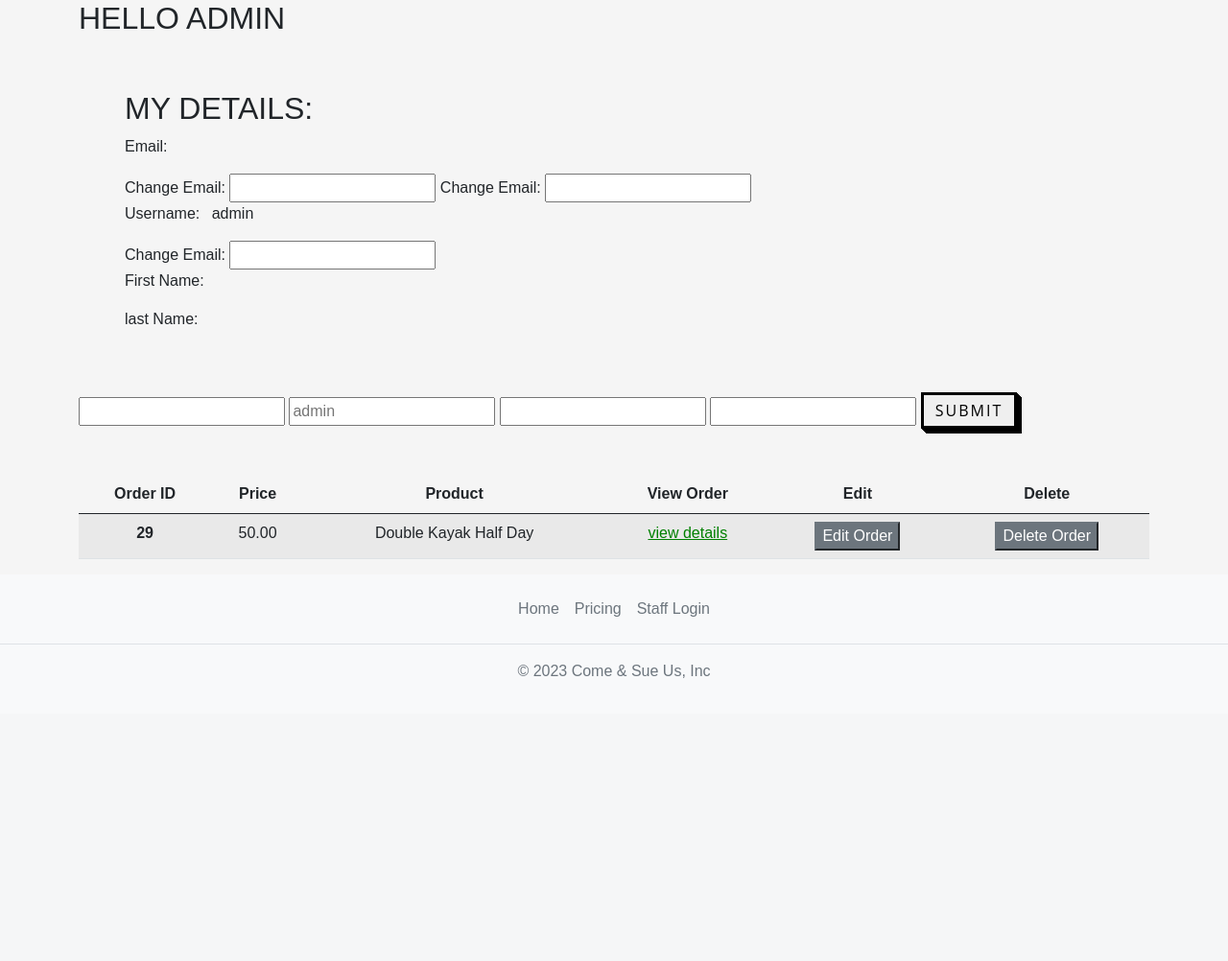
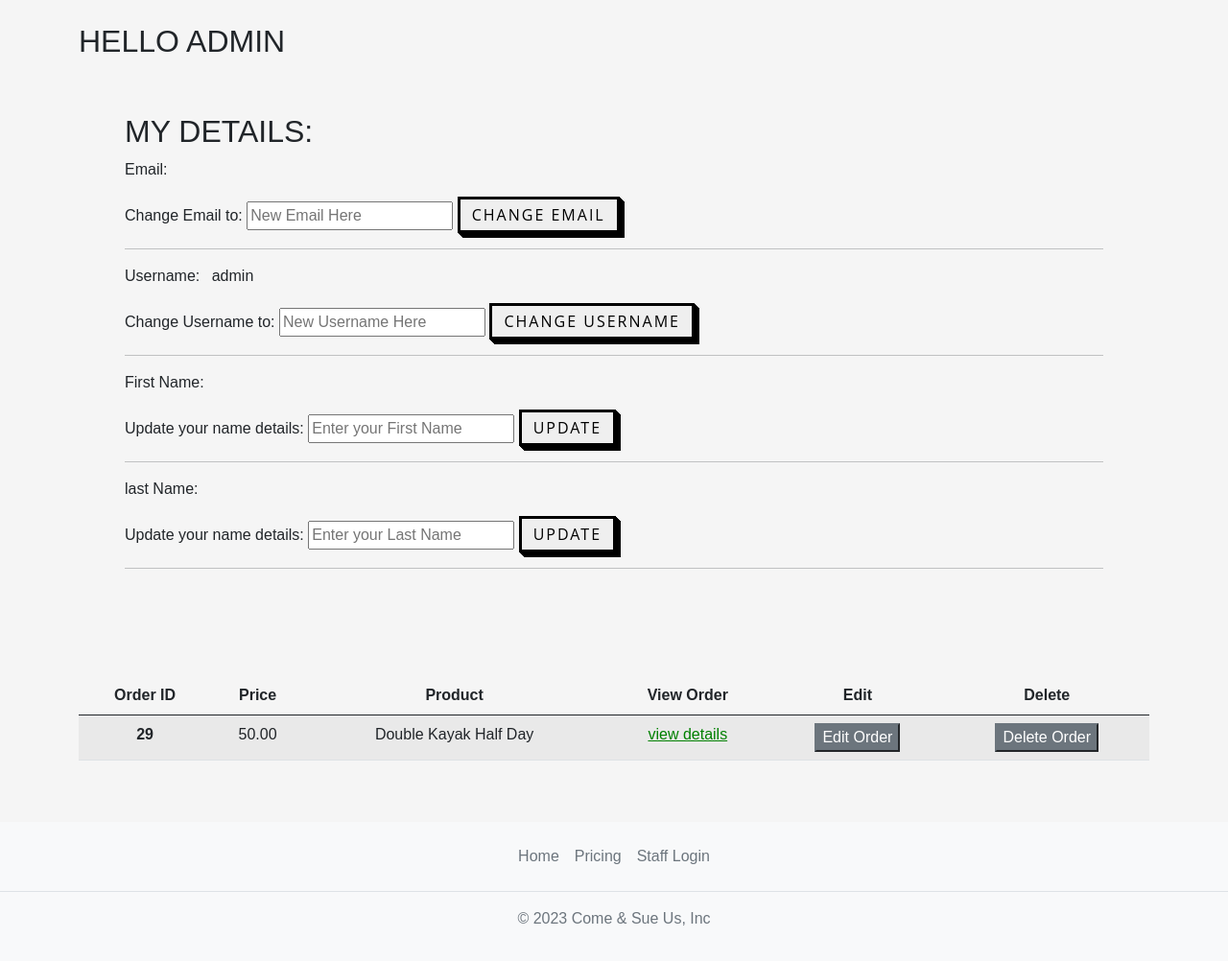
Before and after one commit to JacquesIversen/pp4-this-time-final, a Django app: page /profile in a window 1280 px wide. Shown: the part 126-1128 px from the top of the page at 96% size. Before the commit the page ends 833 px from the top, so only its background shows below. Run offline with Django 4.2, Linux system fonts and the light colour scheme; a user stored in the database is signed in; data comes from the database, SQL or seed files in the repository; both versions use the stored data as it was after the commit; some web fonts are replaced.

Commit message:
order & details updated

```diff
--- a/home/templates/home/order_confirmation.html
+++ b/home/templates/home/order_confirmation.html
@@ -17,8 +17,7 @@
             <h1>Order Summary:</h1>
             {% for item in items %}
                 <p>{{ item.name }} <span class="pl-3">{{ item.price }} $</span></p>
-
-                <p>Present you order-ID: {{ item.id }} or email at at the counter to claim your booking</p>
+                <p>Present you username or email at the counter to claim your booking</p>
             {% endfor %}
 
 
--- a/home/templates/home/profile.html
+++ b/home/templates/home/profile.html
@@ -4,33 +4,30 @@
 
 
 
-<div class="container col-md-12">
+<div class="container col-md-12 mt-4 mb-5">
 <h2>Hello {{user_my_site}}</h2>
 <div class="p-5 ">
 <form method="POST" action="{% url 'profile'%}">
     {% csrf_token %}
     <h2>My details:</h2>
-    <p>Email: <span class="px-2">{{user_my_site.email}} </span></p><span>Change Email: <input type="text" name="email" placeholder="{{user_my_site.email}}" /></span>
-    <span>Change Email: <input type="text" name="email" placeholder="{{user_my_site.email}}" /></span>
+    <p>Email: <span class="px-2">{{user_my_site.email}} </span></p>
+    <span>Change Email to: <input type="text" name="email" placeholder="New Email Here"/></span>
+    <button type="submit" class="button-style" >Change Email</button>
+    <hr>
     <p>Username: <span class="px-2">{{user_my_site.username}} </span></p>
-    <span>Change Email: <input type="text" name="email" placeholder="{{user_my_site.email}}" /></span>
+    <span>Change Username to: <input type="text" name="username" placeholder="New Username Here"/></span>
+    <button type="submit" class="button-style" >Change Username</button>
+    <hr>
     <p>First Name: <span class="px-2">{{user_my_site.first_name}} </span></p>
+    <span>Update your name details: <input type="text" name="first_name" placeholder="Enter your First Name"/></span>
+    <button type="submit" class="button-style" >Update</button>
+    <hr>
     <p>last Name: <span class="px-2">{{user_my_site.last_name}} </span></p>
-
-
+    <span>Update your name details: <input type="text" name="last_name" placeholder="Enter your Last Name"/></span>
+    <button type="submit" class="button-style" >Update</button>
+    <hr>
 </form>
 </div>
-
-<form method="POST" action="{% url 'profile'%}">
-    {% csrf_token %}
-    <input type="text" name="email" placeholder="{{user_my_site.email}}" />
-    <input type="text" name="username" placeholder="{{user_my_site.username}}" />
-    <input type="text" name="first_name" placeholder="{{user_my_site.first_name}}" />
-    <input type="text" name="last_name" placeholder="{{user_my_site.last_name}}" />
-    <button type="submit" class="button-style" data-bs-toggle="modal" data-bs-target="#exampleModal">
-        submit
-    </button>
-</form>
 
 <div class="row justify-content-center">
             <div class="col-md-12 mt-5">
```
Also changed, not shown: home/templates/home/order_detail.html (+22 -8 lines), db.sqlite3.
